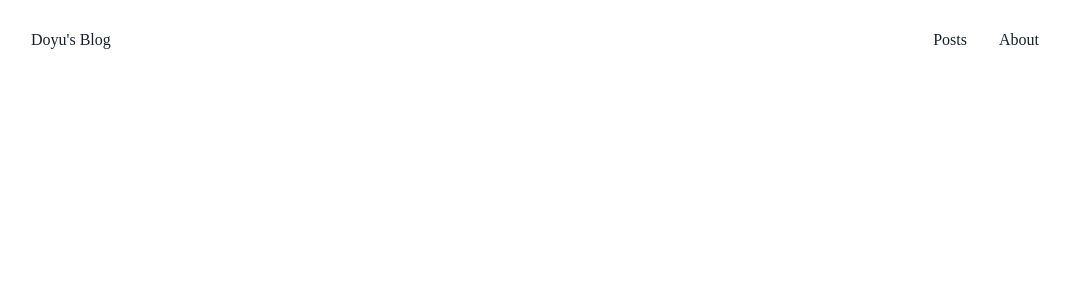
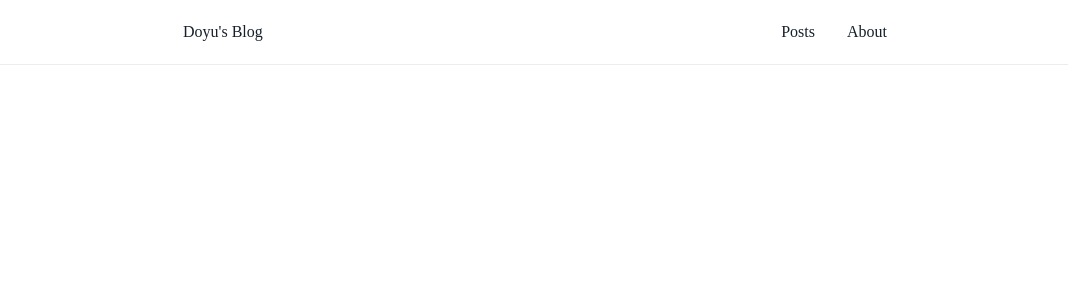
Before and after one commit to YUDONGHYUK/doyu-blog, a Next.js app: page / in a window 1280 px wide. Shown: the top 300 px of the page, without its empty margins (97-1165 px from the left). Built offline with nearby package versions, Linux system fonts and the light colour scheme; a web font is replaced by a local one.

Commit message:
style: modify MainNavigation component

```diff
--- a/components/layout/layout.tsx
+++ b/components/layout/layout.tsx
@@ -1,4 +1,3 @@
-import React from 'react';
 import MainNavigation from './main-navigation';
 import styled from 'styled-components';
 
--- a/components/layout/main-navigation.tsx
+++ b/components/layout/main-navigation.tsx
@@ -5,21 +5,23 @@ import styled from 'styled-components';
 const MainNavigation = () => {
   return (
     <Header>
+      <Container>
         <Link href="/">
           <a>
             <Logo />
           </a>
         </Link>
         <Nav>
-        <NavLists>
-          <NavItem>
+          <List>
+            <ListItem>
               <Link href="/posts">Posts</Link>
-          </NavItem>
-          <NavItem>
+            </ListItem>
+            <ListItem>
               <Link href="/about">About</Link>
-          </NavItem>
-        </NavLists>
+            </ListItem>
+          </List>
         </Nav>
+      </Container>
     </Header>
   );
 };
@@ -27,18 +29,30 @@ const MainNavigation = () => {
 export default MainNavigation;
 
 const Header = styled.header`
+  position: sticky;
+  top: 0;
+  width: 100%;
+  border-bottom: 1px solid #eaecee;
+  background-color: #ffffff90;
+  backdrop-filter: blur(7px);
+  z-index: 100;
+`;
+
+const Container = styled.div`
   display: flex;
   justify-content: space-between;
   align-items: center;
   width: 100%;
-  height: 5rem;
-  padding: 0 10%;
+  max-width: 48rem;
+  height: 4rem;
+  margin: auto;
+  padding: 0 1.5rem;
   color: #17202a;
 `;
 
 const Nav = styled.nav``;
 
-const NavLists = styled.ul`
+const List = styled.ul`
   display: flex;
   align-items: center;
   margin: 0;
@@ -46,11 +60,11 @@ const NavLists = styled.ul`
   list-style: none;
 `;
 
-const NavItem = styled.li`
+const ListItem = styled.li`
   margin: 0 1rem;
 
   a {
-    padding: 0.5rem 0;
+    padding: 0.1rem 0;
     color: #17202a;
     font-size: ${({ theme }) => theme.font.size4};
     transition: color 300ms ease;
@@ -58,6 +72,6 @@ const NavItem = styled.li`
 
   a:hover,
   a:active {
-    border-bottom: 2px solid #d5d8dc;
+    border-bottom: 2px solid #abb2b9;
   }
 `;
```
Lines whose indentation alone changed are shown as unchanged.
